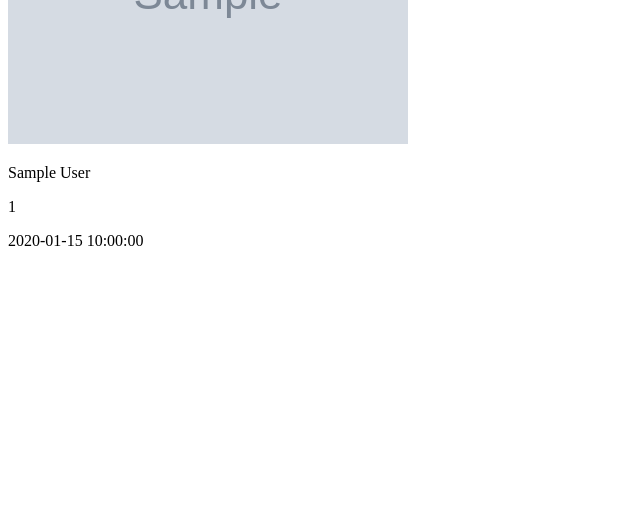
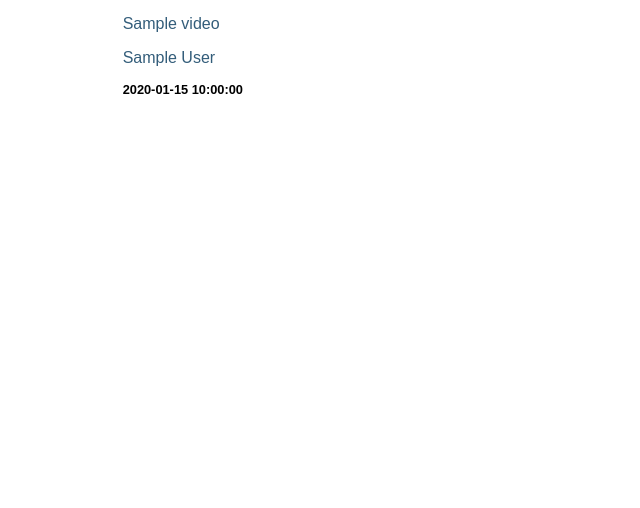
Before and after one commit to Tenakskd/punycoder-pass-test, a FastAPI app: template templates/trending.html in a window 1280 px wide. Shown: the part 292-800 px from the top of the page, without its empty margins (0-640 px from the left). Run offline with FastAPI, Linux system fonts and the light colour scheme; the template is opened without the code that fills it: most values are stand-ins (such as "Sample title", 1, 10 or a date in 2020); grey boxes marked "Sample" are stand-in pictures; some libraries are stand-ins or nearby versions.

Commit message:
Update trending.html

```diff
--- a/templates/trending.html
+++ b/templates/trending.html
@@ -1,24 +1,67 @@
 <!DOCTYPE html>
 <html lang="ja">
 <head>
-    <meta charset="UTF-8">
-    <meta name="viewport" content="width=device-width, initial-scale=1.0">
-    <title>急上昇</title>
-    <link rel="stylesheet" href="/css/styles.css">
+    <link rel="icon" href="https://m.youtube.com/static/favicon.ico" type="image/x-icon">
+    <link rel="apple-touch-icon" href="https://m.youtube.com/static/apple-touch-icon-180x180-precomposed.png" sizes="180x180">
+    <title>templetes</title>
+    <meta http-equiv="Content-Type" content="text/html; charset=UTF-8">
+    <link rel="stylesheet" href="/css/pure-min.css">
+    <link rel="stylesheet" href="/css/grids-responsive-min.css">
+    <link rel="stylesheet" href="/css/ionicons.min.css">
+    <link rel="stylesheet" href="/css/default.css">
+    <link rel="stylesheet" href="https://code.jquery.com/ui/1.12.1/themes/base/jquery-ui.css"/>
+    <script src="https://code.jquery.com/jquery-3.5.1.js"></script>
+    <script src="https://code.jquery.com/ui/1.12.1/jquery-ui.js"></script>
 </head>
-<body>
-    <h1>急上昇</h1>
-    <div class="video-container">
-        {% for video in videos %}
-        <div class="video-card">
-            <h2>{{ video.title }}</h2>
-            <img src="{{ video.videoThumbnails[0].url }}" alt="{{ video.title }}">
-            <p>{{ video.author }}</p>
-            <p> {{ video.viewCount }}</p>
-            <p> {{ video.publishedText }}</p>
-            <a href="/watch?v={{ video.videoId }}"></a>
+<body class="no-theme">
+    <div class="pure-g">
+        <div class="pure-u-1 pure-u-md-2-24"></div>
+        <div class="pure-u-1 pure-u-md-20-24" id="contents">
+            <div class="pure-g navbar h-box">
+                <div class="pure-u-1 pure-u-md-12-24 searchbar">
+                    <form class="pure-form" action="/search" method="get">
+                        <fieldset>
+                            <input type="search" id="searchbox" autocomplete="on" autocorrect="on" autocapitalize="none" spellcheck="false" name="q" placeholder="検索" title="検索" value="">
+                        </fieldset>
+                    </form>
+                </div>
+            </div>
+            <h1>急上昇動画</h1>
+            <div class="pure-g">
+                {% for video in videos %}
+                <div class="pure-u-1 pure-u-md-1-4">
+                    <div class="h-box">
+                        <a style="width:100%" href="/watch?v={{ video.id }}">
+                            <div class="thumbnail">
+                                <img loading="lazy" class="thumbnail" src="{% if proxy == 'True' %}/thumbnail?v={{ video.id }}{% else %}https://i.ytimg.com/vi/{{video.id}}/default.jpg{% endif %}" onerror="document.cookie = 'proxy=True;max-age=2592000;'">
+                            </div>
+                            <p dir="auto">{{ video.title }}</p>
+                        </a>
+                        <div class="video-card-row flexible">
+                            <a href="/channel/{{ video.authorId }}">{{ video.author }}</a>
+                        </div>
+                        <div class="video-card-row flexible">
+                            <div class="flex-left">
+                                <p class="video-data" dir="auto">{{ video.published }}</p>
+                            </div>
+                        </div>
+                    </div>
+                </div>
+                {% endfor %}
+            </div>
         </div>
-        {% endfor %}
     </div>
+    <script>$('#searchbox').autocomplete({
+        source: function (request, response) {
+            var url = "/suggest?keyword="+ request.term;
+            var xhr = new XMLHttpRequest();
+            xhr.open("GET", url);
+            xhr.onload = function() {
+                response(JSON.parse(xhr.responseText));
+            }
+            xhr.send();
+        },
+        delay: 300
+    });</script>
 </body>
 </html>
```
